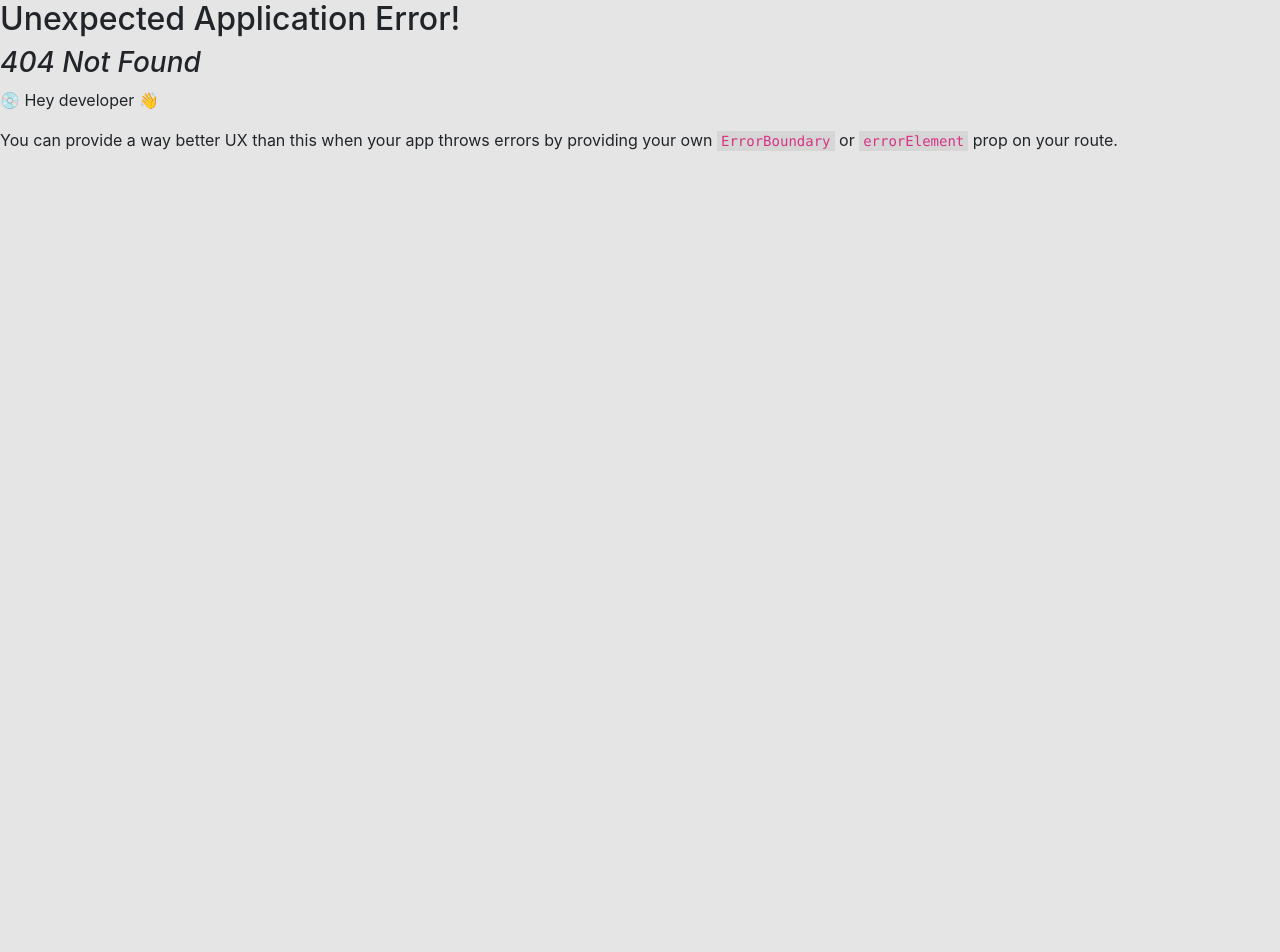
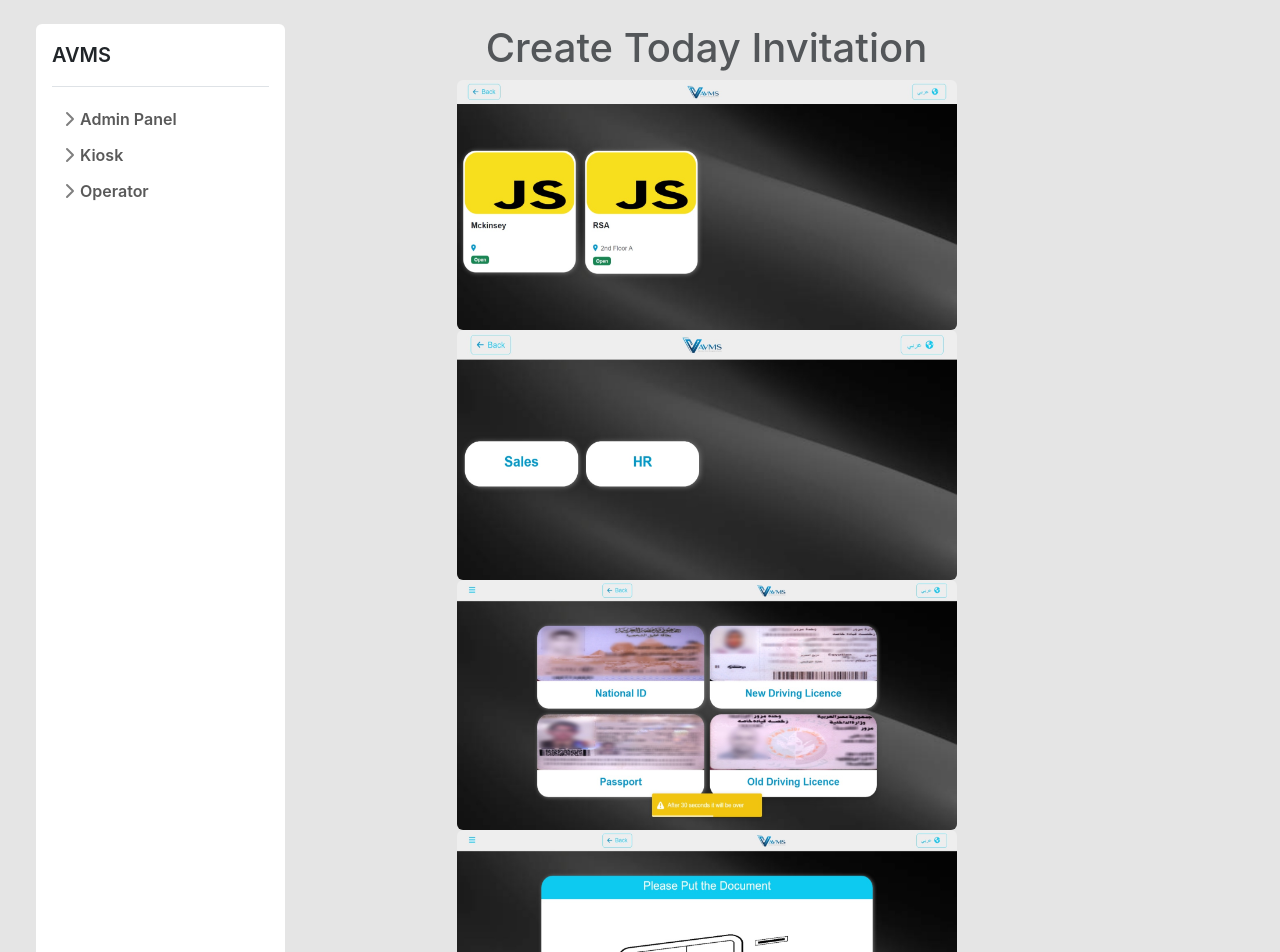
Before and after one commit to Ahmed-Nasser99/AVMS_Docs, a React (Create React App) app: page /#/kiosk/todayInvitation in a window 1280 px wide. Before the commit this address had no page. Shown: the top 952 px of the page. Before the commit the page ends 800 px from the top, so only its background shows below. Built offline with nearby package versions, Linux system fonts and the light colour scheme.

Commit message:
Create Kiosk Pages

```diff
--- /dev/null
+++ b/src/Pages/Kiosk/CreateTodayInvitation/CreateTodayInvitation.jsx
@@ -0,0 +1,33 @@
+import React from "react";
+import Image from "../../../Components/Image/Image";
+import SelectCompany from "../../../assets/Images/Kiosk_images/SelectCompany.jpeg";
+import SelectDeparment from "../../../assets/Images/Kiosk_images/SelectDeparment.jpeg";
+import SelectDocument from "../../../assets/Images/Kiosk_images/SelectDocument.jpeg";
+import PutDocument from "../../../assets/Images/Kiosk_images/PutDocument.jpeg";
+import QrPage from "../../../assets/Images/Kiosk_images/Qr Code Screen.jpeg";
+
+export default function CreateTodayInvitation() {
+  return (
+    <div className="w-100 d-flex align-items-center justify-content-center flex-column">
+      <h1 className="text-muted">Create Today Invitation</h1>
+      <Image
+        src={SelectCompany}
+        alt={"Create Today Invitation"}
+        className={"rounded"}
+      />
+      <Image
+        src={SelectDeparment}
+        alt={"SelectDeparment"}
+        className={"rounded"}
+      />
+      <Image
+        src={SelectDocument}
+        alt={"SelectDocument"}
+        className={"rounded"}
+      />
+      <Image src={PutDocument} alt={"PutDocument"} className={"rounded"} />
+
+      <Image src={QrPage} alt={"QrPage"} className={"rounded"} />
+    </div>
+  );
+}
--- /dev/null
+++ b/src/Pages/Kiosk/CreateUpcomingInvitation/CreateUpcomingInvitation.jsx
@@ -0,0 +1,34 @@
+import React from "react";
+import Image from "../../../Components/Image/Image";
+import SelectCompany from "../../../assets/Images/Kiosk_images/SelectCompany.jpeg";
+import SelectDeparment from "../../../assets/Images/Kiosk_images/SelectDeparment.jpeg";
+import SelectDocument from "../../../assets/Images/Kiosk_images/SelectDocument.jpeg";
+import PutDocument from "../../../assets/Images/Kiosk_images/PutDocument.jpeg";
+import QrPage from "../../../assets/Images/Kiosk_images/Qr Code Screen.jpeg";
+import selectDate from "../../../assets/Images/Kiosk_images/UPcoming Date.jpeg";
+export default function CreateUpcomingInvitation() {
+  return (
+    <div className="w-100 d-flex align-items-center justify-content-center flex-column">
+      <h1 className="text-muted">Create Upcoming Invitation</h1>
+      <Image
+        src={SelectCompany}
+        alt={"Create Today Invitation"}
+        className={"rounded"}
+      />
+      <Image
+        src={SelectDeparment}
+        alt={"SelectDeparment"}
+        className={"rounded"}
+      />
+      <Image src={selectDate} alt={"selectDate"} className={"rounded"} />
+      <Image
+        src={SelectDocument}
+        alt={"SelectDocument"}
+        className={"rounded"}
+      />
+      <Image src={PutDocument} alt={"PutDocument"} className={"rounded"} />
+
+      <Image src={QrPage} alt={"QrPage"} className={"rounded"} />
+    </div>
+  );
+}
--- /dev/null
+++ b/src/Pages/Kiosk/SearchVisits/SearchVisits.jsx
@@ -0,0 +1,12 @@
+import React from "react";
+import listVisits from "../../../assets/Images/Kiosk_images/Upcoming Visits.jpeg";
+import Image from "../../../Components/Image/Image";
+
+export default function SearchVisits() {
+  return (
+    <div className="w-100 d-flex align-items-center justify-content-center flex-column">
+      <h1 className="text-muted">Search Visits</h1>
+      <Image src={listVisits} alt={"listVisits"} className={"rounded"} />
+    </div>
+  );
+}
--- /dev/null
+++ b/src/Pages/Kiosk/VisitType/VisitType.jsx
@@ -0,0 +1,12 @@
+import React from "react";
+import Image from "../../../Components/Image/Image";
+import VisitTypeImg from "../../../assets/Images/Kiosk_images/VisitTypeKiosk.jpeg";
+
+export default function VisitType() {
+  return (
+    <div className="w-100 d-flex align-items-center justify-content-center flex-column">
+      <h1 className="text-muted">Visit Type</h1>
+      <Image src={VisitTypeImg} alt={"Main WelcomeImg"} className={"rounded"} />
+    </div>
+  );
+}
--- /dev/null
+++ b/src/Pages/Kiosk/Welcome/Welcome.jsx
@@ -0,0 +1,12 @@
+import React from "react";
+import Image from "../../../Components/Image/Image";
+import WelcomeImg from "../../../assets/Images/Kiosk_images/Welcome.jpeg";
+
+export default function Welcome() {
+  return (
+    <div className="w-100 d-flex align-items-center justify-content-center flex-column">
+      <h1 className="text-muted">Welcome</h1>
+      <Image src={WelcomeImg} alt={"Main WelcomeImg"} className={"rounded"} />
+    </div>
+  );
+}
--- a/src/Routes/Kiosk.routes.jsx
+++ b/src/Routes/Kiosk.routes.jsx
@@ -0,0 +1,25 @@
+import CreateTodayInvitation from "../Pages/Kiosk/CreateTodayInvitation/CreateTodayInvitation";
+import CreateUpcomingInvitation from "../Pages/Kiosk/CreateUpcomingInvitation/CreateUpcomingInvitation";
+import SearchVisits from "../Pages/Kiosk/SearchVisits/SearchVisits";
+import VisitType from "../Pages/Kiosk/VisitType/VisitType";
+import Welcome from "../Pages/Kiosk/Welcome/Welcome";
+
+export let KioskRoutes = [
+  { index: true, element: <Welcome /> },
+  {
+    path: "visitType",
+    element: <VisitType />,
+  },
+  {
+    path: "todayInvitation",
+    element: <CreateTodayInvitation />,
+  },
+  {
+    path: "upcomingInvitation",
+    element: <CreateUpcomingInvitation />,
+  },
+  {
+    path: "SearchVisits",
+    element: <SearchVisits />,
+  },
+];
--- a/src/Routes/routes.jsx
+++ b/src/Routes/routes.jsx
@@ -1,6 +1,7 @@
 import { createHashRouter } from "react-router-dom";
 import Layout from "../Components/Layout/Layout";
 import { adminRoutes } from "./Admin.routes";
+import { KioskRoutes } from "./Kiosk.routes";
 
 export let routes = createHashRouter([
   {
@@ -11,6 +12,10 @@ export let routes = createHashRouter([
         path: "admin",
         children: adminRoutes,
       },
+      {
+        path: "kiosk",
+        children: KioskRoutes,
+      },
     ],
   },
 ]);
--- a/src/Tabs Category/KioskTabs/KioskTabs.jsx
+++ b/src/Tabs Category/KioskTabs/KioskTabs.jsx
@@ -5,28 +5,28 @@ export default function KioskTabs() {
   return (
     <ul className="btn-toggle-nav list-unstyled fw-normal pb-1 small">
       <li>
-        <Link to="/admin" className="link-dark rounded">
+        <Link to="/kiosk" className="link-dark rounded">
           Welcome
         </Link>
       </li>
 
       <li>
-        <Link to="/admin" className="link-dark rounded">
+        <Link to="/kiosk/visitType" className="link-dark rounded">
           Visit Type
         </Link>
       </li>
       <li>
-        <Link to="/admin" className="link-dark rounded">
+        <Link to="/kiosk/todayInvitation" className="link-dark rounded">
           Create Today Invitation
         </Link>
       </li>
       <li>
-        <Link to="/admin" className="link-dark rounded">
+        <Link to="/kiosk/upcomingInvitation" className="link-dark rounded">
           Create Upcoming Invitation
         </Link>
       </li>
       <li>
-        <Link to="/admin" className="link-dark rounded">
+        <Link to="/kiosk/SearchVisits" className="link-dark rounded">
           Search Visits
         </Link>
       </li>
```
